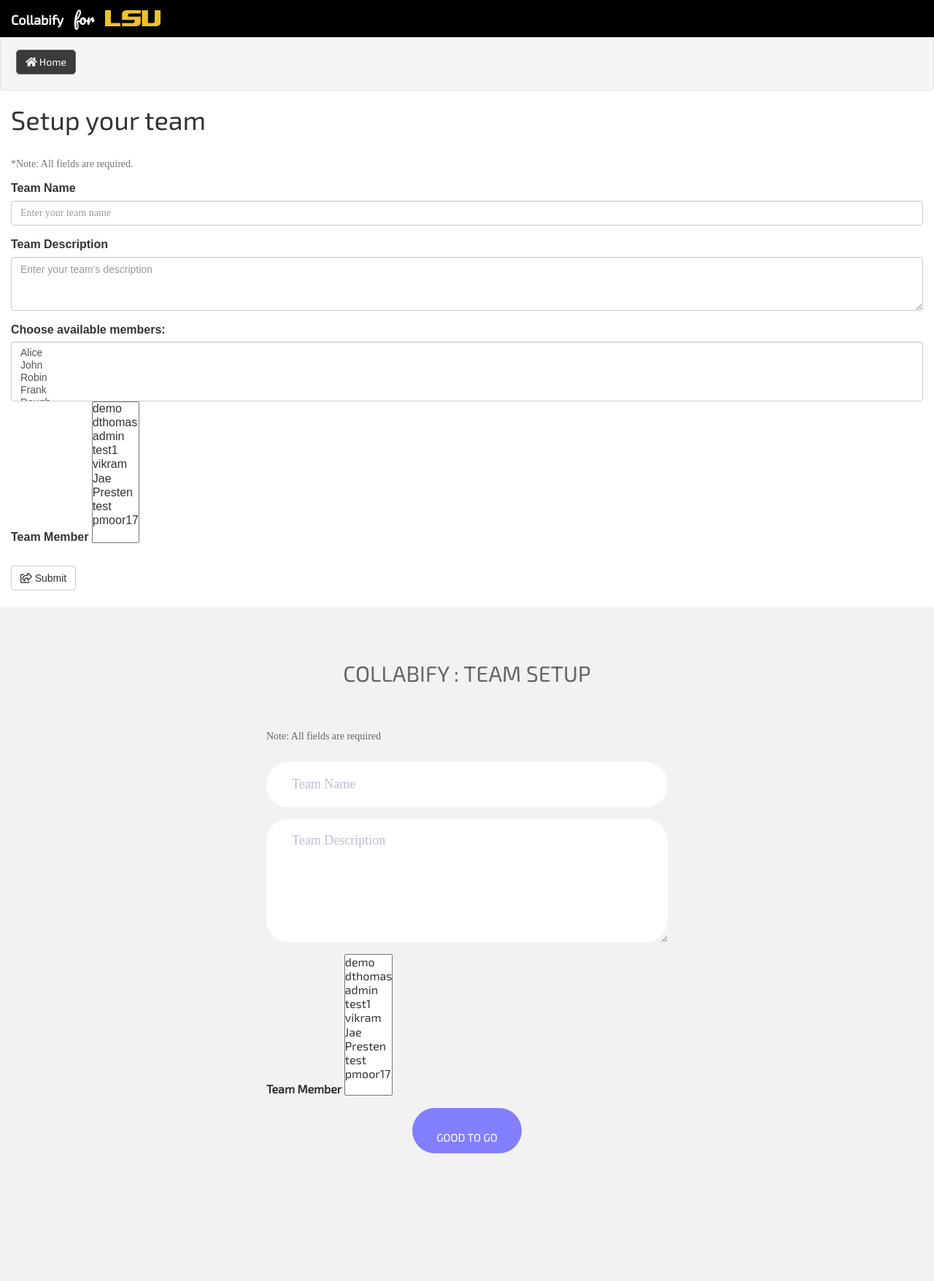
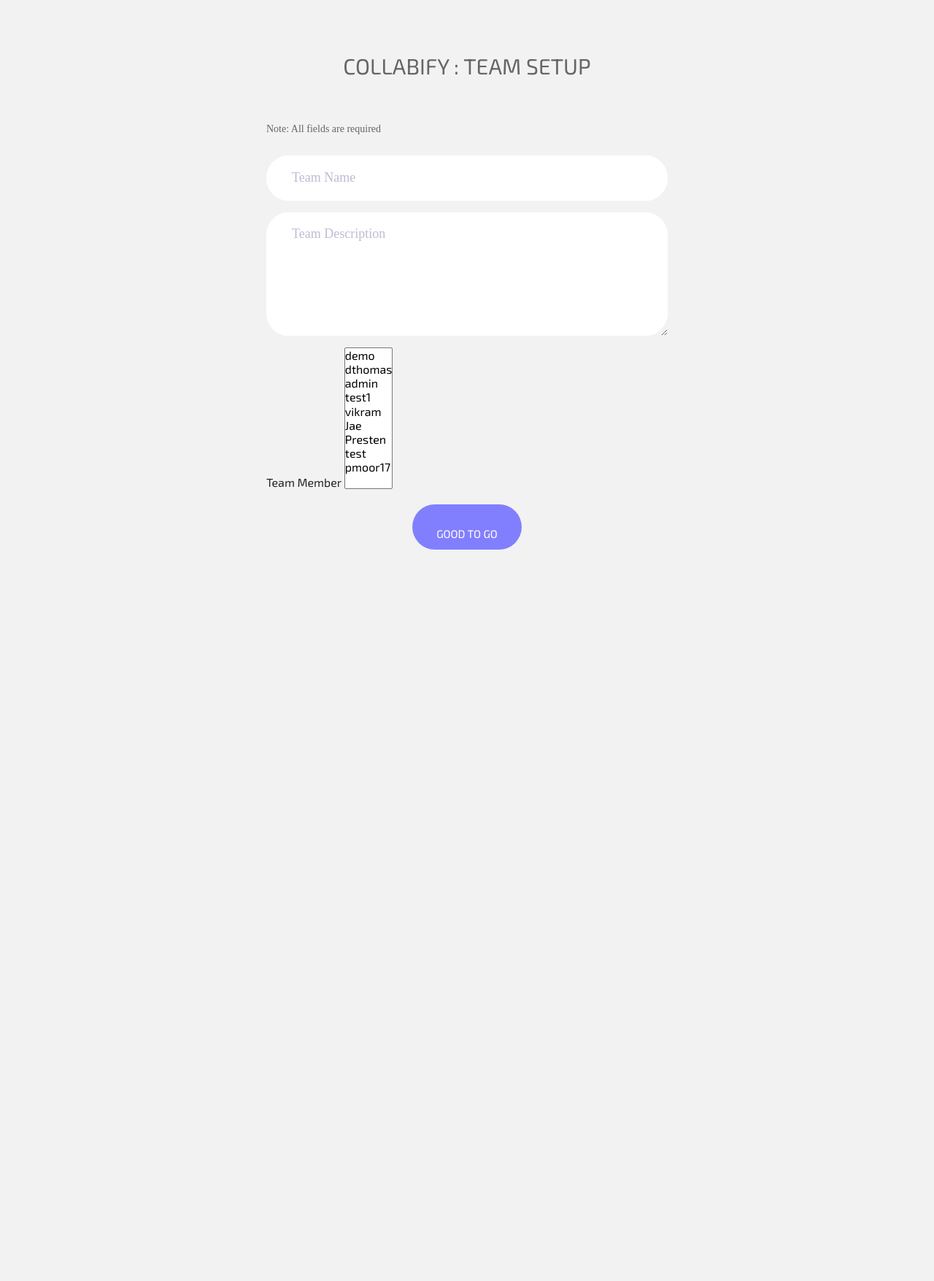
Before and after one commit to dineepthomas/collabify_v2.0, a Django app: page /team_creation in a window 1280 px wide. Shown: the whole page at 73% size. After the commit the page ends 753 px from the top, so only its background shows below. Run offline with Django 3.2, Linux system fonts and the light colour scheme; data comes from the database, SQL or seed files in the repository; both versions use the stored data as it was after the commit; some libraries are stand-ins or nearby versions.

Commit message:
Final UI Update

```diff
--- a/collabify/scripts/templates/attendance_QR_Code.html
+++ b/collabify/scripts/templates/attendance_QR_Code.html
@@ -19,7 +19,7 @@
 </div> -->
 <!DOCTYPE html>
 <html lang="en">
-
+<!-- Includes all the necessary CDN's and the font styling options -->
 <head>
    <meta charset="utf-8">
   <meta name="viewport" content="width=device-width, initial-scale=1">
--- a/collabify/scripts/templates/team_creation.html
+++ b/collabify/scripts/templates/team_creation.html
@@ -1,19 +1,10 @@
 <!DOCTYPE html>
 <html lang="en">
 <head>
-	<title>Collabify: Team Setup</title>
+	<title>4430 Team Setup</title>
 	<meta charset="UTF-8">
 	<meta name="viewport" content="width=device-width, initial-scale=1">
   <link href="https://fonts.googleapis.com/css?family=Exo+2" rel="stylesheet">
-	 <link rel="stylesheet" href="https://maxcdn.bootstrapcdn.com/bootstrap/3.3.7/css/bootstrap.min.css">
-	 <script src="https://ajax.googleapis.com/ajax/libs/jquery/3.3.1/jquery.min.js"></script>
-	  <script src="https://maxcdn.bootstrapcdn.com/bootstrap/3.3.7/js/bootstrap.min.js"></script>
-	  <link href="https://fonts.googleapis.com/css?family=Exo+2" rel="stylesheet">
-	  <link rel="stylesheet" href="https://use.fontawesome.com/releases/v5.2.0/css/all.css" integrity="sha384-hWVjflwFxL6sNzntih27bfxkr27PmbbK/iSvJ+a4+0owXq79v+lsFkW54bOGbiDQ" crossorigin="anonymous">
-	  <link href="https://fonts.googleapis.com/css?family=Pacifico" rel="stylesheet">
-	  <link rel="shortcut icon" type="image/png" href="../static/images/favicon.ico"/>
-	  {% load static %}
-	  <link href="{% static 'css/styles.css' %}" rel="stylesheet">
 
   {% load static %}
   <link rel="stylesheet" href="{% static 'css/team_creation.css' %}">
@@ -30,6 +21,7 @@
 <!--===============================================================================================-->
 	<link rel="icon" type="image/png" href="">
 <!--===============================================================================================-->
+	<link rel="stylesheet" type="text/css" href="{% static 'vendor/bootstrap/css/bootstrap.min.css' %}">
 <!--===============================================================================================-->
 	<!-- <link rel="stylesheet" type="text/css" href="{% static 'fonts/font-awesome-4.7.0/css/font-awesome.min.css' %}"> -->
 <!--===============================================================================================-->
@@ -49,66 +41,6 @@
 </head>
 <body>
 
-	<nav class="navbar navbar-inverse navbar-fixed-top">
-	  <div class="container-fluid"style="background-color:#000000;">
-	    <div class="navbar-header">
-	      <a class="navbar-brand" href="#" style="background-color:#000000;"><font color="white" style=" size: 20px; font-family: 'Exo 2', sans-serif;"><strong>Collabify </strong></font>
-	        <font style="font-size:22px;font-family:'Pacifico', cursive; color:white; padding-left:10px;">for</font>
-	      </a>
-	      <img src = "../static/images/LSU_Gold_CMYK.png" class="image-responsive" height="50" width="90" style="padding-left:0px;padding-top:14px;padding-bottom:14px;padding-right:14px;"><br>
-	    </div>
-
-	</nav>
-<br><br>
-<div class="well">
-	<form method="get" action="/dashboard">
-		<button type = "submit" style = "border-radius:5px;background-color:#3C3A3A;border-color: #6E6868;margin: 2px; font-family: 'Exo 2', sans-serif;" class ="btn btn-primary"><i class="fas fa-home"> </i> Home</button>
-	</form>
-</div>
-
-
-<div class="container-fluid">
-	<h1><font style="size: 20px; font-family: 'Exo 2', sans-serif;">Setup your team</font></h1>
-<br>
-	<form class="validate-form"method="post">{% csrf_token %}
-		<p class="help-block">*Note: All fields are required.</p>
-  <div class="form-group validate-input">
-    <label for="team_name">Team Name</label>
-		{{ form.non_field_errors }}
-    <input class="form-control" id="team_name" placeholder="Enter your team name">
-		{{ form.team_name.errors }}
-  </div>
-	<div class="validate-input">
-	<label for="team_desc">Team Description</label>
-	<textarea class="form-control form-group" rows="3" placeholder="Enter your team's description"></textarea>
-	{{ form.team_description.errors }}
-</div>
-
-	<label for="team_mem">Choose available members:</label>
-	<select multiple class="form-control">
-  <option>Alice</option>
-  <option>John</option>
-  <option>Robin</option>
-  <option>Frank</option>
-  <option>Dough</option>
-</select>
-<div class="validate-input" data-validate="Please enter your team name">
-	{{ form.team_member.errors }}
-	<label for="id_team_member1">Team Member </label>
-	{{ form.team_member }}
-</div>
-<br>
-  <button type="submit" class="btn btn-default"><i class="far fa-share-square"></i> Submit</button>
-	<br><br>
-</form>
-
-
-</div>
-<div id="dropDownSelect1"></div>
-
-
-
-
 <div class="container-contact100">
 
   <div class="wrap-contact100" style="font-family: 'Exo 2', sans-serif;">
@@ -121,7 +53,7 @@
 
       {{ form.non_field_errors }}
       <div class="wrap-input100 validate-input" data-validate="Please enter your team name">
-      {{ form.team_name.errors }}
+        {{ form.team_name.errors }}
         <input class="input100" type="text" name= "team_name" placeholder="Team Name">
 
         <!-- <label for="id_name">Team Name</label> -->
--- a/collabify/scripts/views.py
+++ b/collabify/scripts/views.py
@@ -65,7 +65,7 @@ class team_creation(TemplateView):
             if len(team_list) < 4:
                 messages.error(request, 'please make atleast four selection for team member.')
                 form = PostteamForm(request.POST)
-                return render(request,'team_creation_error.html',{'form':form})
+                return render(request,'team_creation.html',{'form':form})
             else:
                 args = {'text':text,'team_des':team_des,'team_list':team_list}
                 team_creation = form.save(commit=False)
@@ -78,7 +78,7 @@ class team_creation(TemplateView):
         else:
             form = PostteamForm(request.POST)
             messages.error(request, 'please make atleast four selection for team member.')
-            return render(request,'team_creation_error.html',{'form':form})
+            return render(request,'team_creation.html',{'form':form})
 
 @login_required
 def attendance(request):
```
Also changed, not shown: collabify/scripts/templates/dashboard_2.html (+12 -7 lines), collabify/scripts/templates/index.html (+6 -6 lines), collabify/db.sqlite3, collabify/scripts/templates/dashboard_1.html (renamed from collabify/scripts/templates/dashboard.html), 1 other file.
